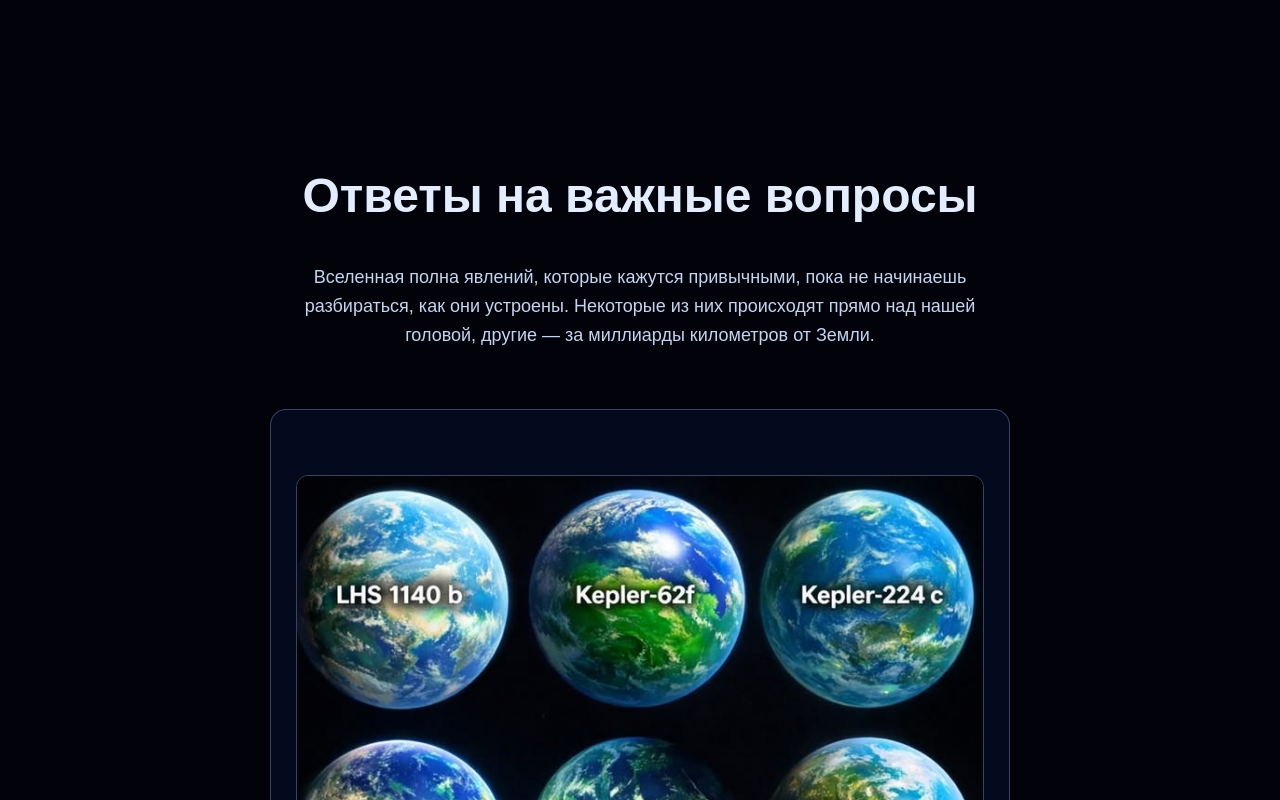
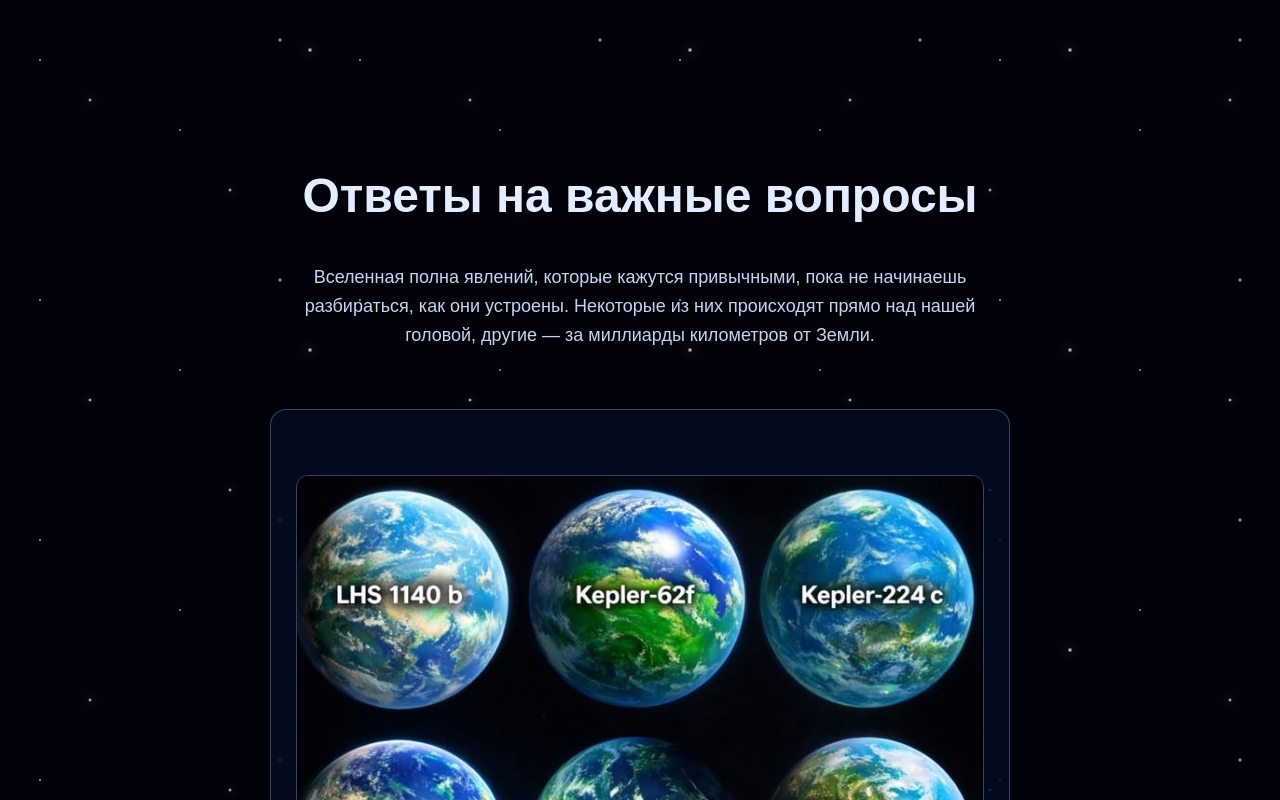
Before and after one commit to astralis-lunaris/astralis-lunaris.github.io, a plain HTML site: page questions.html in a window 1280 px wide. Shown: the top 800 px of the page. Drawn offline with Linux system fonts and the light colour scheme.

Commit message:
Update questions.html

```diff
--- a/questions.html
+++ b/questions.html
@@ -9,7 +9,8 @@
 </head>
 
 <body class="science-page questions-page">
-
+    <div class="stars-layer stars-far" aria-hidden="true"></div>
+    <div class="stars-layer stars-near" aria-hidden="true"></div>
     <h1>Ответы на важные вопросы</h1>
 
     <p class="science-intro">
```
